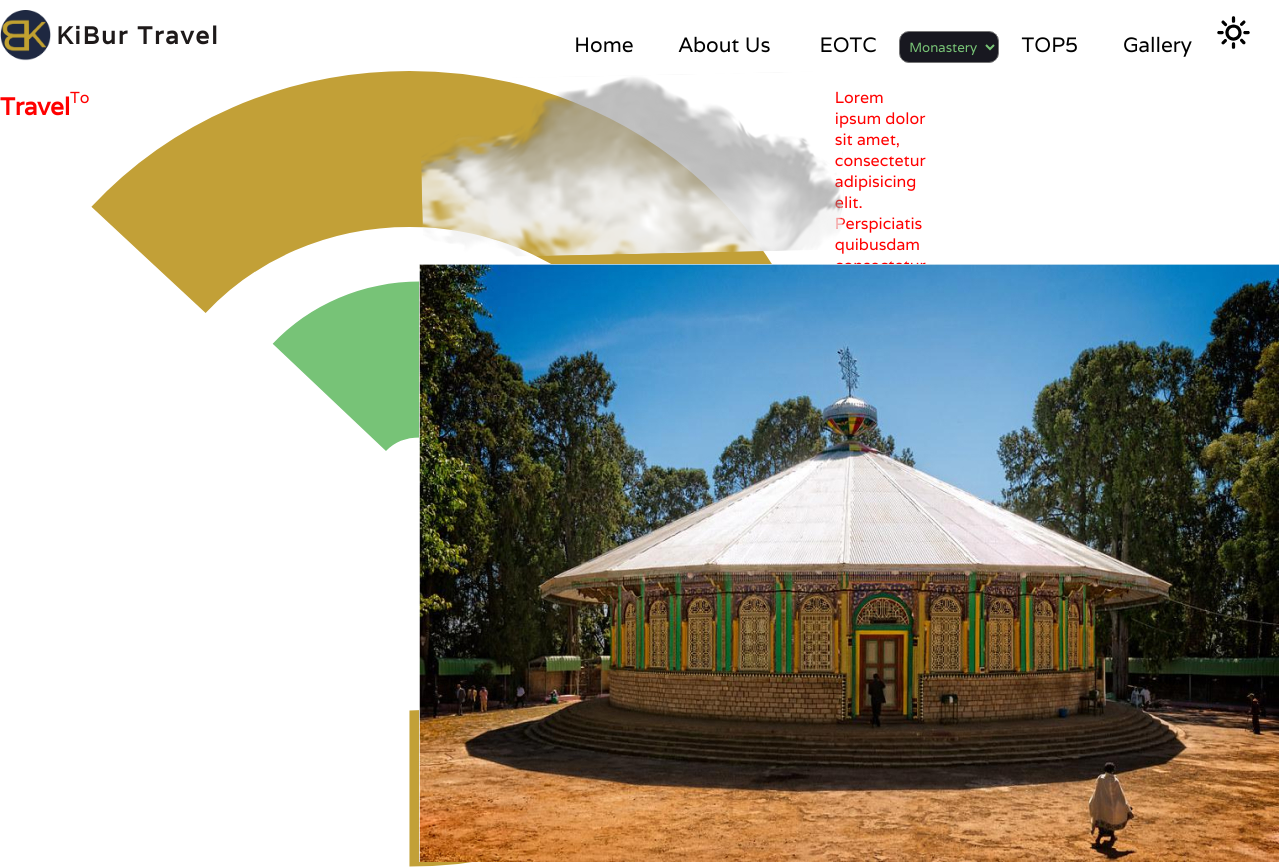
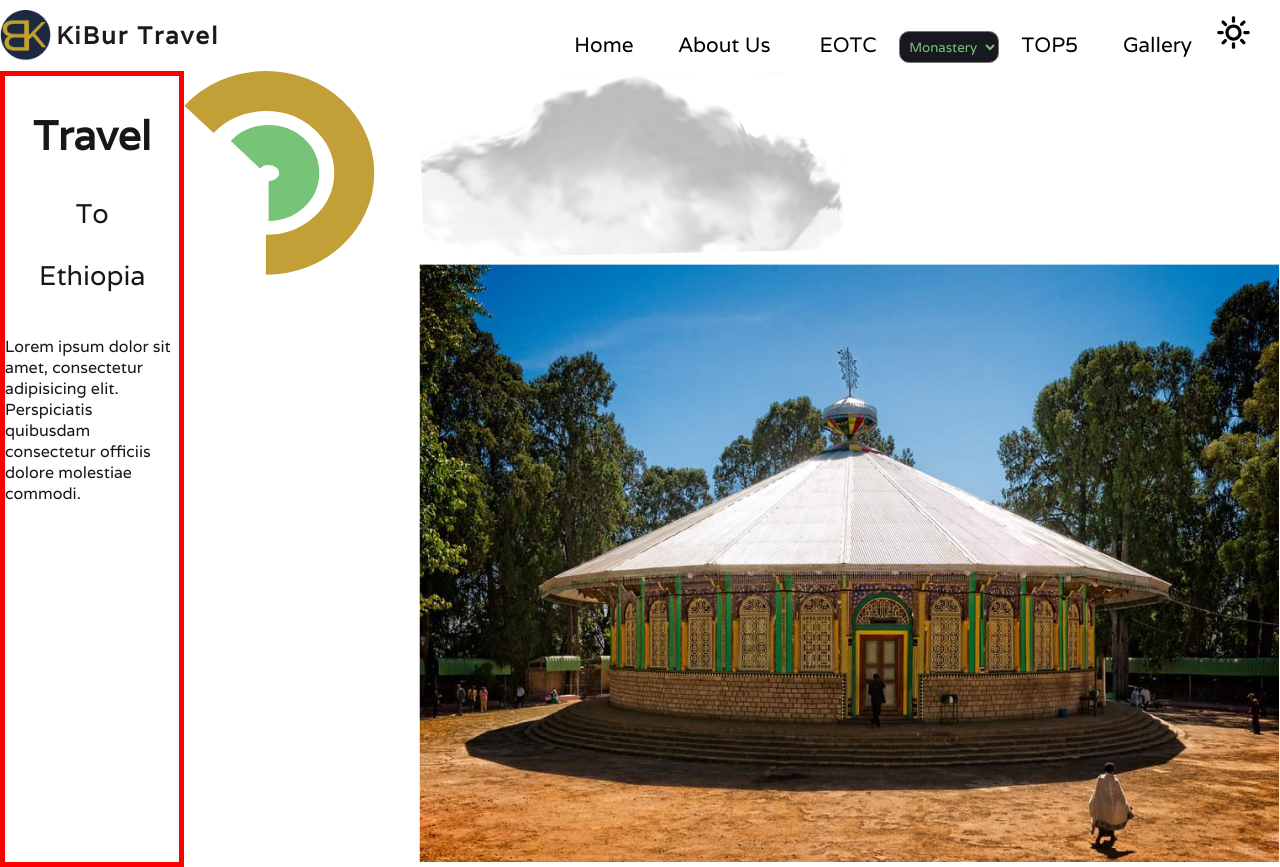
Before and after one commit to biruk-anley/Portfolio_Using_React.js, a React (Create React App) app: page / in a window 1280 px wide. Built offline with nearby package versions, Linux system fonts and the light colour scheme; a web font is replaced by a local one.

Commit message:
updating homepage component

```diff
--- a/src/pages/home.js
+++ b/src/pages/home.js
@@ -9,10 +9,19 @@
       <div className="Home-content">
           {/* for content one */}
           <div className="Home-content-one">
-              <h2>Travel</h2>
-              <p>To</p>
-              <img src={arrow}  alt="arrow pic" />
-              <p>Lorem ipsum dolor sit amet, consectetur adipisicing elit. Perspiciatis quibusdam consectetur officiis dolore molestiae commodi.</p>
+              <div className="home-travel-content">
+                <div className="home-travel-title">
+                    <h2 >Travel</h2>
+                    <p>To</p>
+                    <p>Ethiopia</p>
+                </div>
+                <p>Lorem ipsum dolor sit amet, consectetur adipisicing elit. Perspiciatis quibusdam consectetur officiis dolore molestiae commodi.</p>
+              </div>
+              <div className="arrow">
+                <img src={arrow}  alt="arrow pic" />
+              </div>
+
+
           </div>
 
 
```
